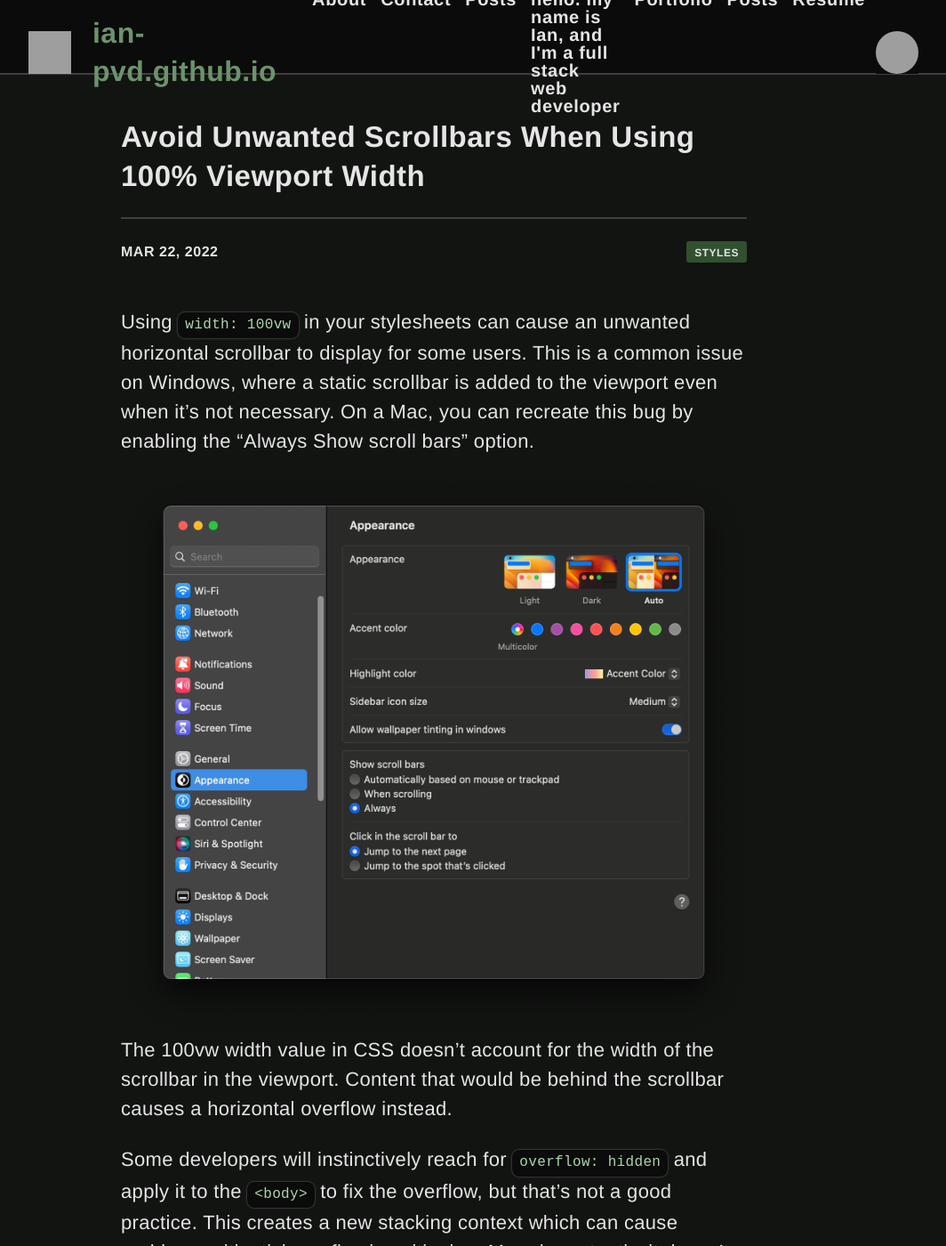
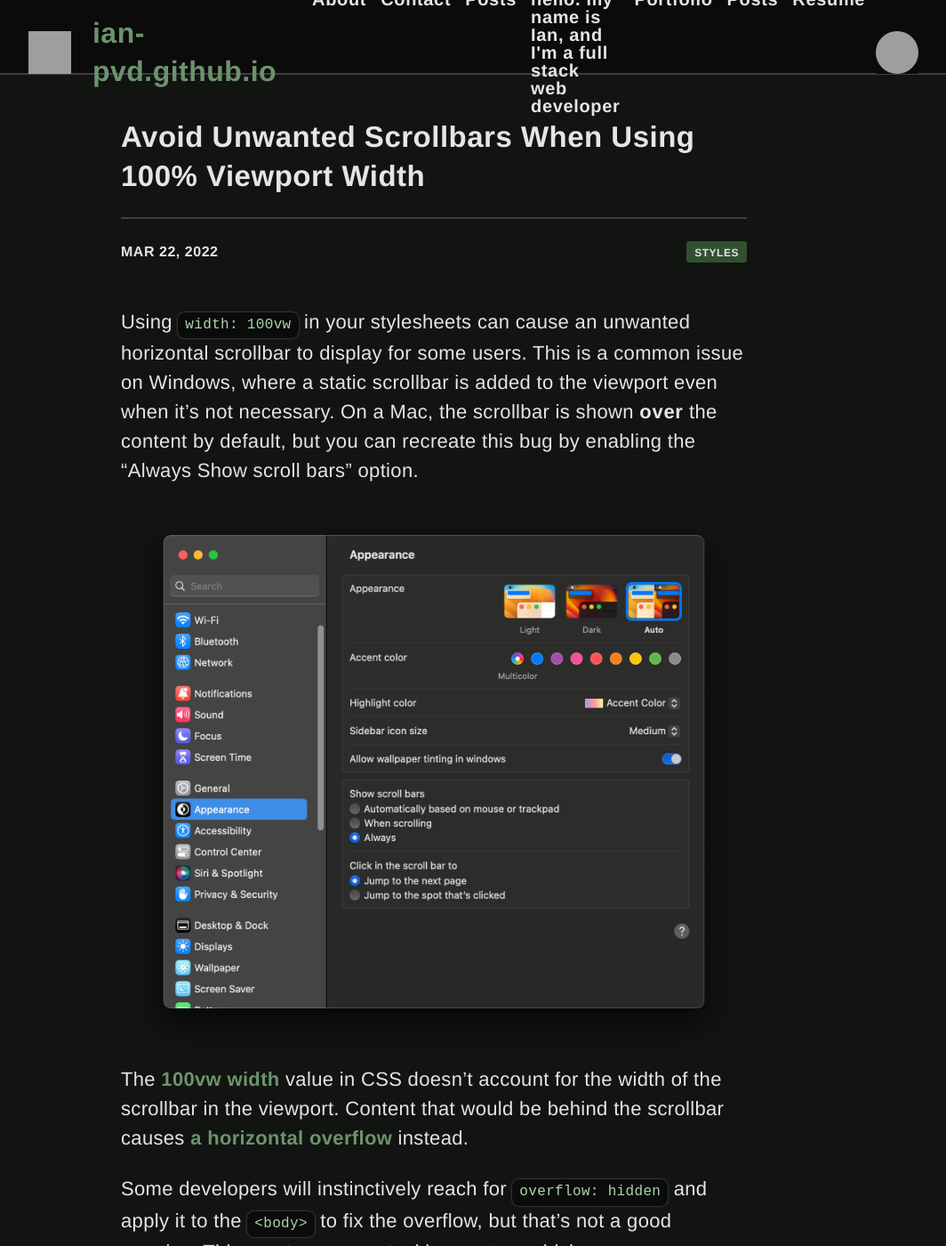
Before and after one commit to ian-pvd/ian-pvd.github.io, a Jekyll site: the page built from _posts/2022-03-22-100vw-scrollbars-js.md, in a window 1280 px wide and 1400 px high. Shown: the whole window at 89% size, without its empty margins (152-1216 px from the left). Built offline with Jekyll 4.4.1, drawn with Linux system fonts in a browser that asks for light colours; grey boxes are pictures that could not be loaded.

Commit message:
Edit 100vw scrollbar

```diff
--- a/_posts/2022-03-22-100vw-scrollbars-js.md
+++ b/_posts/2022-03-22-100vw-scrollbars-js.md
@@ -4,11 +4,11 @@ layout: post
 topic: Styles
 ---
 
-Using `width: 100vw` in your stylesheets can cause an unwanted horizontal scrollbar to display for some users. This is a common issue on Windows, where a static scrollbar is added to the viewport even when it's not necessary. On a Mac, you can recreate this bug by enabling the "Always Show scroll bars" option.
+Using `width: 100vw` in your stylesheets can cause an unwanted horizontal scrollbar to display for some users. This is a common issue on Windows, where a static scrollbar is added to the viewport even when it's not necessary. On a Mac, the scrollbar is shown **over** the content by default, but you can recreate this bug by enabling the "Always Show scroll bars" option.
 
 ![scrollbar settings](/assets/images/posts/macos-scrollbar-appearance.png){:class="screenshot"}
 
-The 100vw width value in CSS doesn't account for the width of the scrollbar in the viewport. Content that would be behind the scrollbar causes a horizontal overflow instead.
+The [100vw width](https://developer.mozilla.org/en-US/docs/Web/CSS/Viewport_concepts){:target="_blank"} value in CSS doesn't account for the width of the scrollbar in the viewport. Content that would be behind the scrollbar causes [a horizontal overflow](https://destroytoday.com/blog/100vw-and-the-horizontal-overflow-you-probably-didnt-know-about){:target="_blank"} instead.
 
 Some developers will instinctively reach for `overflow: hidden` and apply it to the `<body>` to fix the overflow, but that's not a good practice. This creates a new stacking context which can cause problems with sticky or fixed positioning. More importantly, it doesn't address the layout issues that are causing the bug.
 
```
